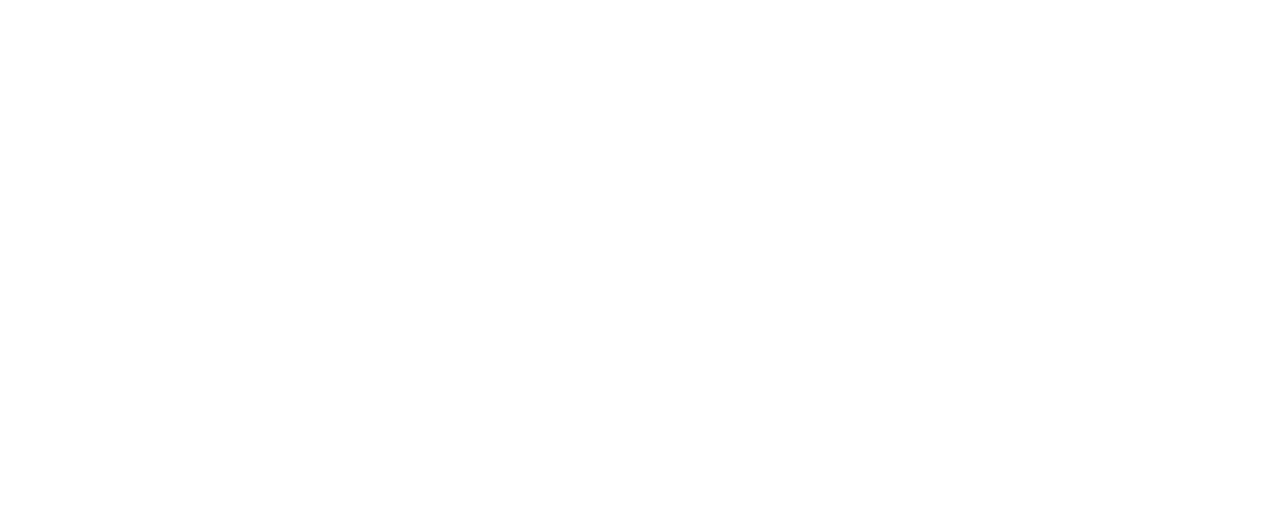
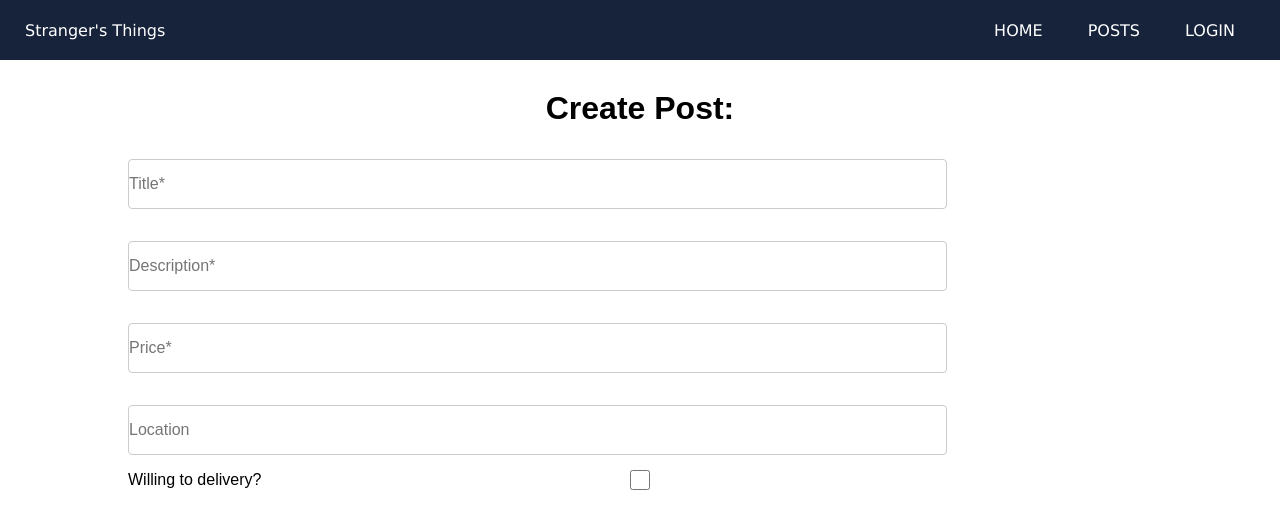
Before and after one commit to UlyssesCortes/UNIV_Stranger-s_Things, a React app: page /createPost in a window 1280 px wide. Before the commit this address had no page. Built offline with nearby package versions, Linux system fonts and the light colour scheme.

Commit message:
Create post component added

```diff
--- /dev/null
+++ b/src/Components/CreatePost.js
@@ -0,0 +1,25 @@
+import React, { useState } from "react";
+import Header from "./Header";
+import './createPost.css'
+
+const CreatePost = ({ isLoggedIn, setIsLoggedIn }) => {
+    return <>
+        <Header isLoggedIn={isLoggedIn} setIsLoggedIn={setIsLoggedIn} />
+        <div className="bodyContainer">
+            <h1>Create Post:</h1>
+            <form className="createPostForm">
+                <input type='text' placeholder='Title*'></input>
+                <input type='text' placeholder='Description*'></input>
+                <input type='text' placeholder='Price*'></input>
+                <input type='text' placeholder='Location'></input>
+                <div className='checkBoxContainer'>
+                    <label>Willing to delivery?</label>
+                    <input className="checkBox" type="checkbox" />
+                </div>
+            </form>
+
+        </div>
+    </>
+}
+
+export default CreatePost
--- a/src/Components/LogIn.js
+++ b/src/Components/LogIn.js
@@ -45,7 +45,11 @@
             })
         }).then(response => response.json())
             .then(result => {
-                setToken(result?.data?.token)
+                if (result.success) {
+                    setToken(result?.data?.token)
+                    setIsLoggedIn(true)
+                    console.log(isLoggedIn);
+                }
 
             })
             .catch(console.error)
@@ -53,8 +57,6 @@
         if (token) {
             // window.localStorage.setItem('token', token)
             // window.localStorage.setItem('loggedIn', isLoggedIn)
-            setIsLoggedIn(true)
-            console.log(isLoggedIn);
         }
 
         fetch('https://strangers-things.herokuapp.com/api/2209-FTB-MT-WEB-PT/users/me', {
--- a/src/Components/Posts.js
+++ b/src/Components/Posts.js
@@ -1,8 +1,9 @@
 import React, { useEffect, useState } from 'react';
+import { Link } from 'react-router-dom';
 import Header from './Header';
 import './post.css'
 
-const Posts = ({ isLoggedIn, setIsLoggedIn, setToken }) => {
+const Posts = ({ isLoggedIn, setIsLoggedIn, setToken, token }) => {
     const [posts, setPosts] = useState([])
 
     useEffect(() => {
@@ -13,6 +14,26 @@
         }
         fetchPosts()
     }, [])
+
+    fetch('https://strangers-things.herokuapp.com/api/2209-FTB-MT-WEB-PT/posts', {
+        method: "POST",
+        headers: {
+            'Content-Type': 'application/json',
+            'Authorization': `Bearer ${token}`
+        },
+        body: JSON.stringify({
+            post: {
+                title: "My favorite stuffed animal",
+                description: "This is a pooh doll from 1973. It has been carefully taken care of since I first got it.",
+                price: "$480.00",
+                willDeliver: true
+            }
+        })
+    }).then(response => response.json())
+        .then(result => {
+            console.log(result);
+        })
+        .catch(console.error);
 
     return <>
         <Header isLoggedIn={isLoggedIn} setIsLoggedIn={setIsLoggedIn} setToken={setToken} />
@@ -25,6 +46,9 @@
                 {/* <button>Create Post</button> */}
             </form>
         </div>
+        <button><Link to='/createPost' className="links">Add Post</Link></button>
+        <button><Link to='/home' className="links">HOME</Link>
+        </button>
 
         <div className='postCardBox'>
             {
--- a/src/Components/Register.js
+++ b/src/Components/Register.js
@@ -30,7 +30,6 @@
 
     const handleSubmit = async (event) => {
         event.preventDefault()
-
         fetch('https://strangers-things.herokuapp.com/api/2209-FTB-MT-WEB-PT/users/register', {
             method: "POST",
             headers: {
--- /dev/null
+++ b/src/Components/createPost.css
@@ -0,0 +1,34 @@
+.bodyContainer {
+    display: flex;
+    justify-content: center;
+    align-items: center;
+    flex-direction: column;
+    margin-top: 30px;
+    width: 100%;
+}
+
+.checkBoxContainer {
+    display: flex;
+    justify-content: center;
+    align-items: flex-start;
+    flex-direction: column;
+}
+
+.checkBox {
+    position: absolute;
+    display: flex;
+    justify-content: flex-start;
+    align-items: flex-start;
+    height: 20px;
+    width: 20px;
+}
+
+.createPostForm {
+    display: flex;
+    width: 80%;
+    justify-content: center;
+}
+
+.createPostForm input {
+    width: 80%;
+}
--- a/src/Components/post.css
+++ b/src/Components/post.css
@@ -11,12 +11,11 @@
     align-items: center;
     height: 50px;
     gap: 10px;
-    width: 10px;
     overflow: hidden;
 }
 
 .searchForm input {
-    width: 150px;
+    width: 12em;
     font-size: 18px;
     padding-left: 8px;
 }
--- a/src/index.js
+++ b/src/index.js
@@ -8,6 +8,7 @@
 import Home from './Components/Home';
 import Profile from './Components/Profile';
 import Logout from './Components/Logout';
+import CreatePost from './Components/CreatePost';
 
 
 const App = () => {
@@ -20,12 +21,13 @@
       <BrowserRouter>
         <Routes>
           <Route path='/home' element={<Home isLoggedIn={isLoggedIn} setIsLoggedIn={setIsLoggedIn} />} />
-          <Route path='/posts' element={<Posts isLoggedIn={isLoggedIn} setIsLoggedIn={setIsLoggedIn} />} />
+          <Route path='/posts' element={<Posts isLoggedIn={isLoggedIn} setIsLoggedIn={setIsLoggedIn} token={token} setToken={setToken} />} />
           <Route path='/login' element={<LogIn isLoggedIn={isLoggedIn} setIsLoggedIn={setIsLoggedIn} setToken={setToken} token={token} username={username} setUsername={setUsername} />} />
-          <Route path='/profile' element={<Profile isLoggedIn={isLoggedIn} setIsLoggedIn={setIsLoggedIn} token={token}/>} />
+          <Route path='/profile' element={<Profile isLoggedIn={isLoggedIn} setIsLoggedIn={setIsLoggedIn} token={token} />} />
           <Route path='/register' element={<Register />} />
           <Route path='/' element={<LogIn token={token} setToken={setToken} isLoggedIn={isLoggedIn} setIsLoggedIn={setIsLoggedIn} />} />
           <Route path='/logout' element={<Logout isLoggedIn={isLoggedIn} setIsLoggedIn={setIsLoggedIn} />} />
+          <Route path='/createPost' element={<CreatePost isLoggedIn={isLoggedIn} setIsLoggedIn={setIsLoggedIn} />} />
         </Routes>
       </BrowserRouter>
     </>
```
